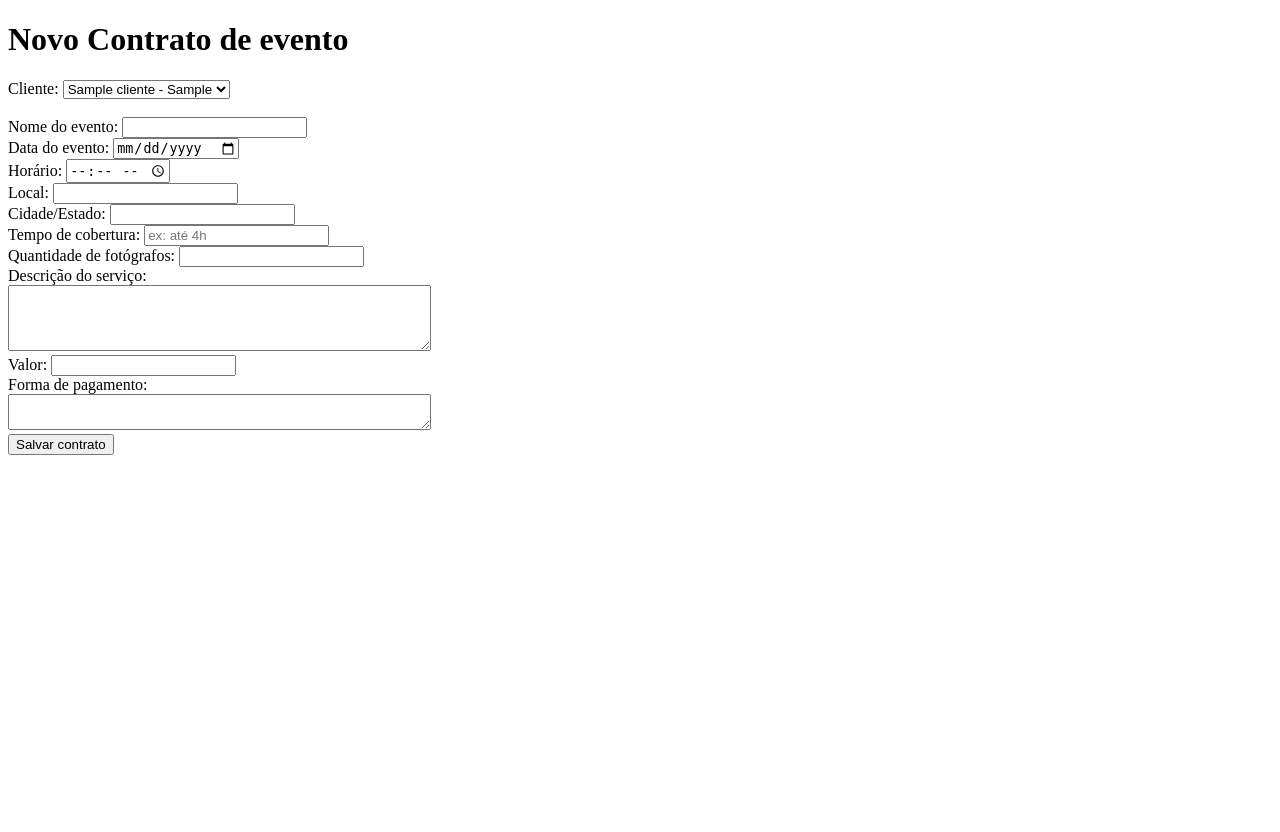
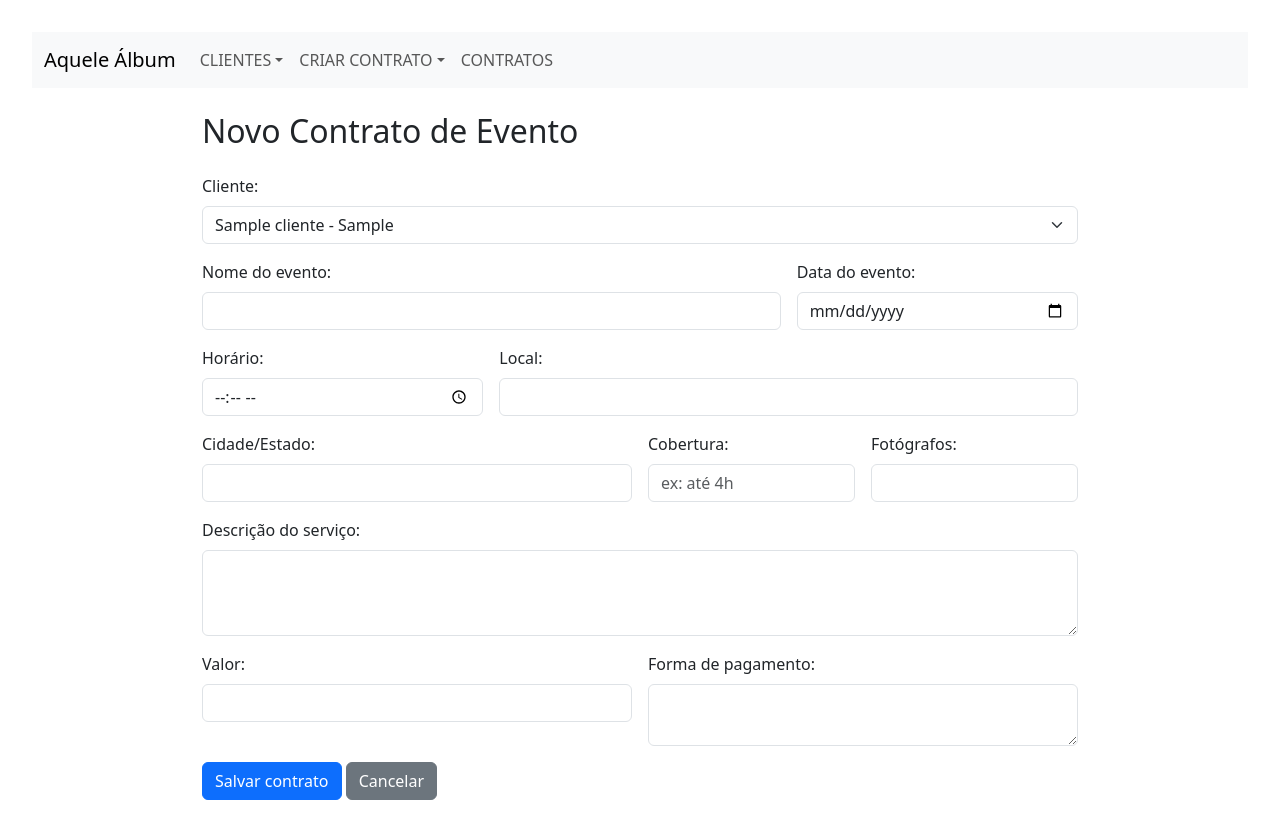
Before and after one commit to GPleex/crm-fotografo, a Flask app: page /contrato/novo/evento in a window 1280 px wide. Before the commit the page ends 455 px from the top, so only its background shows below. Run offline with Flask 3, Linux system fonts and the light colour scheme; tables that the repository leaves empty hold one stand-in row (values such as "Sample post").

Commit message:
edicao de contrato

```diff
--- a/app.py
+++ b/app.py
@@ -1,9 +1,10 @@
 from flask import Flask
+from markupsafe import Markup
 from flask_sqlalchemy import SQLAlchemy
-from flask import render_template, request, redirect, url_for, flash
+from flask import render_template, request, redirect, url_for, flash, render_template_string
 import os
 from datetime import datetime
-
+from clausulas_padrao import clausulas_por_tipo
 
 app = Flask(__name__)
 app.config['SECRET_KEY'] = '123456'
@@ -56,13 +57,26 @@ class Contrato(db.Model):
 
     cliente = db.relationship('Cliente', backref=db.backref('contratos', lazy=True))
 
+class ClausulaPersonalizada(db.Model):
+    id = db.Column(db.Integer, primary_key=True)
+    contrato_id = db.Column(db.Integer, db.ForeignKey('contrato.id'), nullable=False)
+    clausula_numero = db.Column(db.String(10), nullable=False)  # Ex: '4ª', '7ª'
+    conteudo = db.Column(db.Text, nullable=False)
+
+    contrato = db.relationship('Contrato', backref=db.backref('clausulas_personalizadas', lazy=True))
+
 # Rotas e lógica do aplicativo
 @app.route("/")
 def home():
-    return "Sistema iniciado com sucesso!"
+    return render_template("home.html")
 
-@app.route("/clientes", methods=["GET", "POST"])
-def clientes():
+@app.route("/clientes")
+def listar_clientes():
+    clientes = Cliente.query.order_by(Cliente.nome).all()
+    return render_template("listar_clientes.html", clientes=clientes)
+
+@app.route("/clientes/novo", methods=["GET", "POST"])
+def cadastrar_cliente():
     if request.method == "POST":
         nome = request.form["nome"]
         cpf = request.form["cpf"]
@@ -71,16 +85,46 @@ def clientes():
 
         if Cliente.query.filter_by(cpf=cpf).first():
             flash("CPF já cadastrado!", "error")
-            return redirect(url_for("clientes"))
+            return redirect(url_for("cadastrar_cliente"))
 
         cliente = Cliente(nome=nome, cpf=cpf, email=email, whatsapp=whatsapp)
         db.session.add(cliente)
         db.session.commit()
         flash("Cliente cadastrado com sucesso!", "success")
-        return redirect(url_for("clientes"))
+        return redirect(url_for("listar_clientes"))
 
-    clientes = Cliente.query.order_by(Cliente.nome).all()
-    return render_template("clientes.html", clientes=clientes)
+    return render_template("clientes.html")
+
+
+@app.route('/cliente/<int:id>/editar', methods=['GET', 'POST'])
+def editar_cliente(id):
+    cliente = Cliente.query.get_or_404(id)
+
+    if request.method == 'POST':
+        cliente.nome = request.form['nome']
+        cliente.cpf = request.form['cpf']
+        cliente.email = request.form.get('email')
+        cliente.whatsapp = request.form.get('whatsapp')
+        db.session.commit()
+        flash('Cliente atualizado com sucesso!', 'success')
+        return redirect(url_for('listar_clientes'))
+
+    return render_template('editar_cliente.html', cliente=cliente)
+
+
+@app.route('/cliente/<int:id>/excluir', methods=['POST'])
+def excluir_cliente(id):
+    cliente = Cliente.query.get_or_404(id)
+
+    if cliente.contratos:
+        flash('Não é possível excluir um cliente com contratos vinculados.', 'danger')
+        return redirect(url_for('listar_clientes'))
+
+    db.session.delete(cliente)
+    db.session.commit()
+    flash('Cliente excluído com sucesso.', 'success')
+    return redirect(url_for('listar_clientes'))
+
 
 @app.route("/contratos")
 def listar_contratos():
@@ -133,9 +177,88 @@ def visualizar_contrato(id):
     contrato = Contrato.query.get_or_404(id)
     cliente = contrato.cliente
     template = f'contrato_{contrato.tipo}.html'
-    return render_template(template, contrato=contrato, cliente=cliente)
 
-from datetime import datetime
+    # Renderiza o contrato original em string
+    html_contrato = render_template(template, contrato=contrato, cliente=cliente)
+
+    # Passa o conteúdo para a nova página de visualização
+    return render_template("contrato_visualizacao.html", contrato_conteudo=Markup(html_contrato))
+
+@app.route("/contrato/<int:id>/editar", methods=["GET", "POST"])
+def editar_contrato(id):
+    contrato = Contrato.query.get_or_404(id)
+    clientes = Cliente.query.order_by(Cliente.nome).all()
+
+    if request.method == "POST":
+        contrato.cliente_id = request.form.get("cliente_id")
+        contrato.descricao_servico = request.form.get("descricao_servico")
+        contrato.valor = request.form.get("valor")
+        contrato.forma_pagamento = request.form.get("forma_pagamento")
+
+        if contrato.tipo == "ensaio":
+            contrato.data_ensaio = request.form.get("data_ensaio")
+            contrato.horario_ensaio = request.form.get("horario_ensaio")
+            contrato.local_ensaio = request.form.get("local_ensaio")
+            contrato.cidade_estado_ensaio = request.form.get("cidade_estado_ensaio")
+            contrato.duracao_ensaio = request.form.get("duracao_ensaio")
+        else:
+            contrato.nome_evento = request.form.get("nome_evento")
+            contrato.data_evento = request.form.get("data_evento")
+            contrato.horario_evento = request.form.get("horario_evento")
+            contrato.local_evento = request.form.get("local_evento")
+            contrato.cidade_estado_evento = request.form.get("cidade_estado_evento")
+            contrato.tempo_cobertura = request.form.get("tempo_cobertura")
+            contrato.qtd_fotografos = request.form.get("qtd_fotografos")
+
+        db.session.commit()
+        flash("Contrato atualizado com sucesso!", "success")
+        return redirect(url_for("listar_contratos"))
+
+    return render_template("contrato_form.html", contrato=contrato, tipo=contrato.tipo, clientes=clientes)
+
+@app.route("/contrato/<int:id>/excluir", methods=["POST"])
+def excluir_contrato(id):
+    contrato = Contrato.query.get_or_404(id)
+    db.session.delete(contrato)
+    db.session.commit()
+    flash("Contrato excluído com sucesso!", "success")
+    return redirect(url_for("listar_contratos"))
+
+from flask import render_template_string
+
+@app.route("/contrato/<int:id>/editar_clausulas", methods=["GET", "POST"])
+def editar_clausulas(id):
+    contrato = Contrato.query.get_or_404(id)
+
+    if request.method == "POST":
+        selecionadas = request.form.getlist("clausulas")
+        for numero in selecionadas:
+            conteudo_editado = request.form.get(f"clausula_{numero}")
+            existente = ClausulaPersonalizada.query.filter_by(contrato_id=id, clausula_numero=numero).first()
+            if existente:
+                existente.conteudo = conteudo_editado
+            else:
+                nova = ClausulaPersonalizada(
+                    contrato_id=id,
+                    clausula_numero=numero,
+                    conteudo=conteudo_editado
+                )
+                db.session.add(nova)
+        db.session.commit()
+        flash("Cláusulas personalizadas salvas com sucesso!", "success")
+        return redirect(url_for("visualizar_contrato", id=id))
+
+    clausulas_base = clausulas_por_tipo.get(contrato.tipo, {})
+    clausulas_renderizadas = {
+        numero: render_template_string(template, contrato=contrato)
+        for numero, template in clausulas_base.items()
+    }
+
+    return render_template(
+        "editar_clausulas.html",
+        contrato=contrato,
+        clausulas=clausulas_renderizadas
+    )
 
 # Filtro para formatar data por extenso
 @app.template_filter('data_por_extenso')
@@ -150,6 +273,15 @@ def data_por_extenso(data_str):
     except:
         return data_str
 
+def validar_cpf(cpf):
+    return re.match(r'^\d{3}\.\d{3}\.\d{3}-\d{2}$', cpf)
+
+def clausula_personalizada(contrato, numero):
+    for c in contrato.clausulas_personalizadas:
+        if c.clausula_numero == numero:
+            return c.conteudo
+    return None
+
 if __name__ == "__main__":
     with app.app_context():
         db.create_all()
--- a/templates/contrato_form.html
+++ b/templates/contrato_form.html
@@ -1,68 +1,87 @@
-<!DOCTYPE html>
-<html lang="pt-br">
-<head>
-    <meta charset="UTF-8">
-    <title>Novo Contrato - {{ tipo|capitalize }}</title>
-</head>
-<body>
-    <h1>Novo Contrato de {{ tipo }}</h1>
-
-    <form method="POST">
-        <label>Cliente:</label>
-        <select name="cliente_id" required>
+{% extends 'layout.html' %}
+{% block conteudo %}
+<h2 class="mb-4">{{ contrato and 'Editar' or 'Novo' }} Contrato de {{ tipo|capitalize }}</h2>
+<form method="POST" class="row g-3">
+  <div class="col-12">
+    <label class="form-label">Cliente:</label>
+    <select name="cliente_id" class="form-select" required>
       {% for cliente in clientes %}
-                <option value="{{ cliente.id }}">{{ cliente.nome }} - {{ cliente.cpf }}</option>
+        <option value="{{ cliente.id }}" {% if contrato and contrato.cliente_id == cliente.id %}selected{% endif %}>
+          {{ cliente.nome }} - {{ cliente.cpf }}
+        </option>
       {% endfor %}
-        </select><br><br>
+    </select>
+  </div>
 
   {% if tipo == 'ensaio' %}
-            <label>Data do ensaio:</label>
-            <input type="date" name="data_ensaio" required><br>
-
-            <label>Horário:</label>
-            <input type="time" name="horario_ensaio" required><br>
-
-            <label>Local:</label>
-            <input type="text" name="local_ensaio" required><br>
-
-            <label>Cidade/Estado:</label>
-            <input type="text" name="cidade_estado_ensaio" required><br>
-
-            <label>Duração:</label>
-            <input type="text" name="duracao_ensaio" placeholder="ex: 2h" required><br>
+    <div class="col-md-6">
+      <label class="form-label">Data do ensaio:</label>
+      <input type="date" name="data_ensaio" class="form-control" value="{{ contrato.data_ensaio if contrato else '' }}">
+    </div>
+    <div class="col-md-6">
+      <label class="form-label">Horário:</label>
+      <input type="time" name="horario_ensaio" class="form-control" value="{{ contrato.horario_ensaio if contrato else '' }}">
+    </div>
+    <div class="col-md-8">
+      <label class="form-label">Local:</label>
+      <input type="text" name="local_ensaio" class="form-control" value="{{ contrato.local_ensaio if contrato else '' }}">
+    </div>
+    <div class="col-md-4">
+      <label class="form-label">Cidade/Estado:</label>
+      <input type="text" name="cidade_estado_ensaio" class="form-control" value="{{ contrato.cidade_estado_ensaio if contrato else '' }}">
+    </div>
+    <div class="col-md-4">
+      <label class="form-label">Duração:</label>
+      <input type="text" name="duracao_ensaio" class="form-control" placeholder="ex: 2h" value="{{ contrato.duracao_ensaio if contrato else '' }}">
+    </div>
   {% elif tipo == 'evento' %}
-            <label>Nome do evento:</label>
-            <input type="text" name="nome_evento" required><br>
-
-            <label>Data do evento:</label>
-            <input type="date" name="data_evento" required><br>
-
-            <label>Horário:</label>
-            <input type="time" name="horario_evento" required><br>
-
-            <label>Local:</label>
-            <input type="text" name="local_evento" required><br>
-
-            <label>Cidade/Estado:</label>
-            <input type="text" name="cidade_estado_evento" required><br>
-
-            <label>Tempo de cobertura:</label>
-            <input type="text" name="tempo_cobertura" placeholder="ex: até 4h" required><br>
-
-            <label>Quantidade de fotógrafos:</label>
-            <input type="number" name="qtd_fotografos" required><br>
+    <div class="col-md-8">
+      <label class="form-label">Nome do evento:</label>
+      <input type="text" name="nome_evento" class="form-control" value="{{ contrato.nome_evento if contrato else '' }}">
+    </div>
+    <div class="col-md-4">
+      <label class="form-label">Data do evento:</label>
+      <input type="date" name="data_evento" class="form-control" value="{{ contrato.data_evento if contrato else '' }}">
+    </div>
+    <div class="col-md-4">
+      <label class="form-label">Horário:</label>
+      <input type="time" name="horario_evento" class="form-control" value="{{ contrato.horario_evento if contrato else '' }}">
+    </div>
+    <div class="col-md-8">
+      <label class="form-label">Local:</label>
+      <input type="text" name="local_evento" class="form-control" value="{{ contrato.local_evento if contrato else '' }}">
+    </div>
+    <div class="col-md-6">
+      <label class="form-label">Cidade/Estado:</label>
+      <input type="text" name="cidade_estado_evento" class="form-control" value="{{ contrato.cidade_estado_evento if contrato else '' }}">
+    </div>
+    <div class="col-md-3">
+      <label class="form-label">Cobertura:</label>
+      <input type="text" name="tempo_cobertura" class="form-control" placeholder="ex: até 4h" value="{{ contrato.tempo_cobertura if contrato else '' }}">
+    </div>
+    <div class="col-md-3">
+      <label class="form-label">Fotógrafos:</label>
+      <input type="number" name="qtd_fotografos" class="form-control" value="{{ contrato.qtd_fotografos if contrato else '' }}">
+    </div>
   {% endif %}
 
-        <label>Descrição do serviço:</label><br>
-        <textarea name="descricao_servico" rows="4" cols="50" required></textarea><br>
+  <div class="col-12">
+    <label class="form-label">Descrição do serviço:</label>
+    <textarea name="descricao_servico" rows="3" class="form-control">{{ contrato.descricao_servico if contrato else '' }}</textarea>
+  </div>
 
-        <label>Valor:</label>
-        <input type="text" name="valor" required><br>
+  <div class="col-md-6">
+    <label class="form-label">Valor:</label>
+    <input type="text" name="valor" class="form-control" value="{{ contrato.valor if contrato else '' }}">
+  </div>
+  <div class="col-md-6">
+    <label class="form-label">Forma de pagamento:</label>
+    <textarea name="forma_pagamento" rows="2" class="form-control">{{ contrato.forma_pagamento if contrato else '' }}</textarea>
+  </div>
 
-        <label>Forma de pagamento:</label><br>
-        <textarea name="forma_pagamento" rows="2" cols="50" required></textarea><br>
-
-        <button type="submit">Salvar contrato</button>
+  <div class="col-12">
+    <button type="submit" class="btn btn-primary">{{ contrato and 'Atualizar' or 'Salvar' }} contrato</button>
+    <a href="/contratos" class="btn btn-secondary">Cancelar</a>
+  </div>
 </form>
-</body>
-</html>
+{% endblock %}
--- a/templates/layout.html
+++ b/templates/layout.html
@@ -10,8 +10,36 @@
     </style>
 </head>
 <body>
+  <nav class="navbar navbar-expand-lg navbar-light bg-light mb-4">
+    <div class="container-fluid">
+      <a class="navbar-brand" href="/">Aquele Álbum</a>
+      <button class="navbar-toggler" type="button" data-bs-toggle="collapse" data-bs-target="#navbarNav">
+        <span class="navbar-toggler-icon"></span>
+      </button>
+      <div class="collapse navbar-collapse" id="navbarNav">
+        <ul class="navbar-nav">
+          <li class="nav-item dropdown">
+            <a class="nav-link dropdown-toggle" href="#" role="button" data-bs-toggle="dropdown">CLIENTES</a>
+            <ul class="dropdown-menu">
+              <li><a class="dropdown-item" href="/clientes">listar clientes</a></li>
+              <li><a class="dropdown-item" href="/clientes/novo">novo cliente</a></li>
+            </ul>
+          </li>
+          <li class="nav-item dropdown">
+            <a class="nav-link dropdown-toggle" href="#" role="button" data-bs-toggle="dropdown">CRIAR CONTRATO</a>
+            <ul class="dropdown-menu">
+              <li><a class="dropdown-item" href="/contrato/novo/ensaio">ensaio</a></li>
+              <li><a class="dropdown-item" href="/contrato/novo/evento">evento</a></li>
+            </ul>
+          </li>
+          <li class="nav-item">
+            <a class="nav-link" href="/contratos">CONTRATOS</a>
+          </li>
+        </ul>
+      </div>
+    </div>
+  </nav>
   <div class="container">
-        <h1 class="mb-4">{{ titulo or "Sistema de Contratos" }}</h1>
     {% with messages = get_flashed_messages(with_categories=true) %}
       {% if messages %}
         {% for category, message in messages %}
@@ -19,7 +47,10 @@
         {% endfor %}
       {% endif %}
     {% endwith %}
-        {% block conteudo %}{% endblock %}
+    {% block conteudo %}
+    {% endblock %}
   </div>
+
+<script src="https://cdn.jsdelivr.net/npm/bootstrap@5.3.2/dist/js/bootstrap.bundle.min.js"></script>
 </body>
 </html>
--- a/templates/listar_contratos.html
+++ b/templates/listar_contratos.html
@@ -18,7 +18,11 @@
       <td>{{ contrato.tipo }}</td>
       <td>{{ contrato.data_criacao.strftime('%d/%m/%Y') }}</td>
       <td>
-        <a href="{{ url_for('visualizar_contrato', id=contrato.id) }}" class="btn btn-sm btn-secondary">Visualizar</a>
+        <a href="{{ url_for('visualizar_contrato', id=contrato.id) }}" class="btn btn-sm btn-secondary" target="_blank">Visualizar</a>
+        <a href="{{ url_for('editar_contrato', id=contrato.id) }}" class="btn btn-sm btn-warning">Editar</a>
+        <form action="{{ url_for('excluir_contrato', id=contrato.id) }}" method="POST" style="display:inline;" onsubmit="return confirm('Deseja excluir este contrato?');">
+          <button type="submit" class="btn btn-sm btn-danger">Excluir</button>
+        </form>
       </td>
     </tr>
     {% endfor %}
```
Also changed, not shown: clausulas_padrao.py (added, +56 -0 lines), templates/clientes.html (+37 -29 lines), templates/contrato_ensaio.html (+5 -20 lines), templates/contrato_evento.html (+0 -12 lines), templates/contrato_visualizacao.html (added, +28 -0 lines), templates/editar_clausulas.html (added, +43 -0 lines), templates/editar_cliente.html (added, +26 -0 lines), templates/home.html (added, +14 -0 lines), templates/listar_clientes.html (added, +31 -0 lines). Lines whose indentation alone changed are shown as unchanged.
